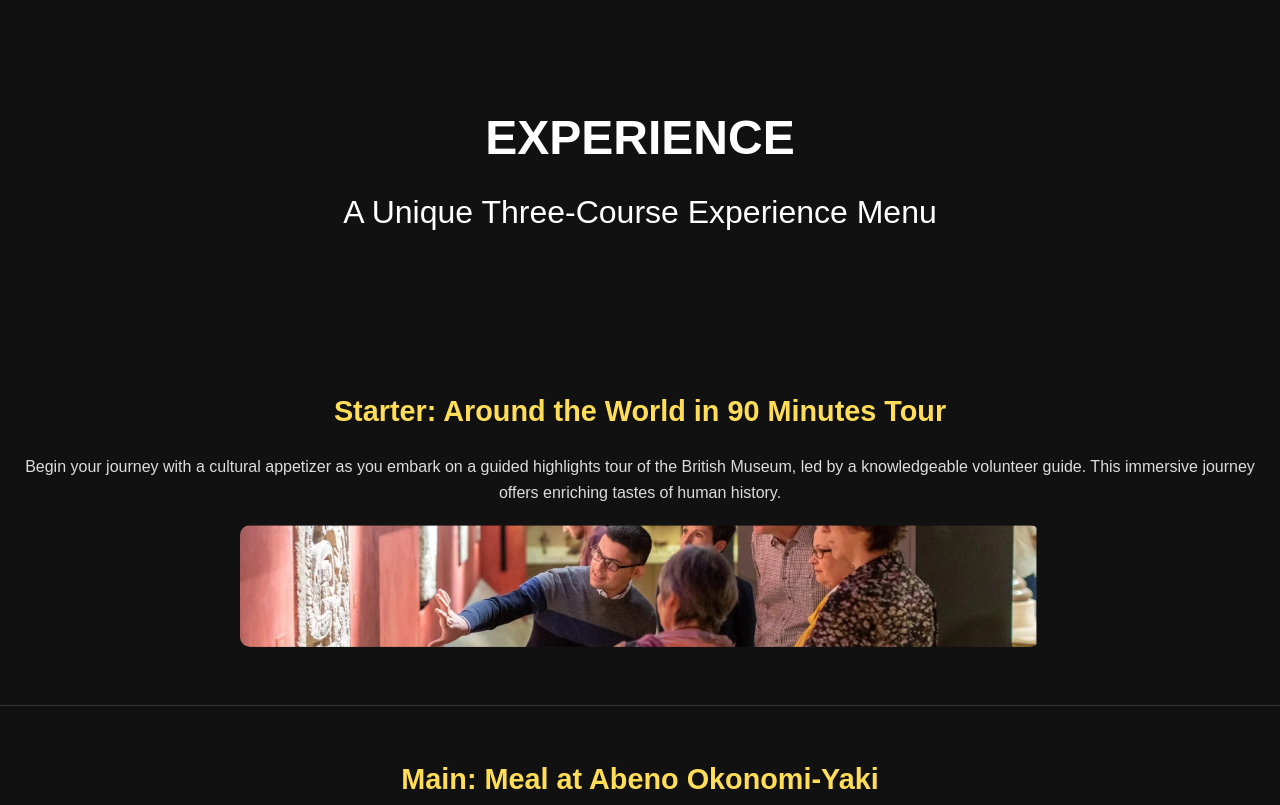
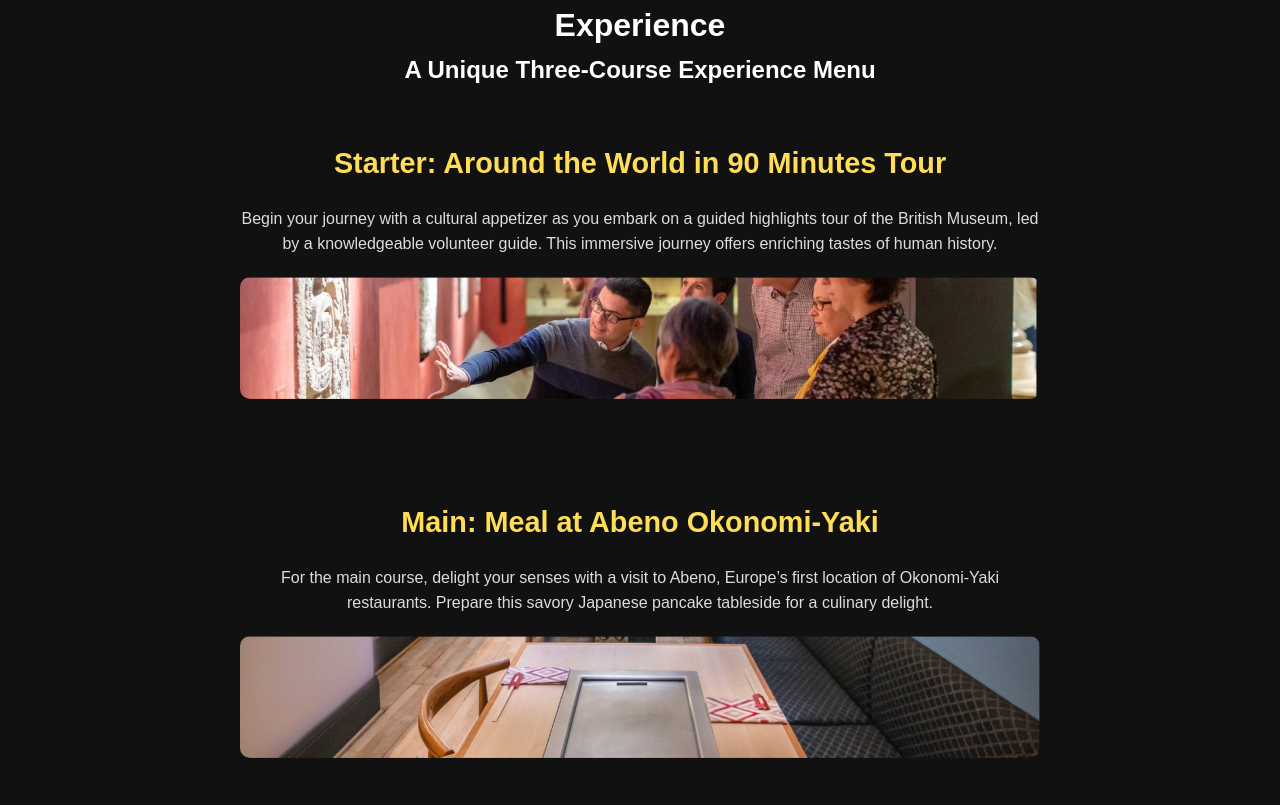
Before and after one commit to samsonfsb/3courseSimon, a plain HTML site: page index.html in a window 1280 px wide. Shown: the top 805 px of the page. Drawn offline with Linux system fonts and the light colour scheme.

Commit message:
Update style.css

```diff
--- a/style.css
+++ b/style.css
@@ -10,34 +10,16 @@ body {
   line-height: 1.6;
   color: #fff;
   background-color: #111;
+  text-align: center;
 }
 
-/* Hero Section */
-.hero {
-  background-image: url('images/hero.jpg');
-  background-size: cover;
-  background-position: center;
-  text-align: center;
-  color: white;
-  padding: 100px 20px;
-}
-
-.hero-content h1 {
-  font-size: 3rem;
-  text-transform: uppercase;
-  margin-bottom: 10px;
-}
-
-.hero-content h2 {
-  font-size: 2rem;
-  font-weight: lighter;
-}
-
-/* Course Sections */
+/* Course Container */
 .course {
   padding: 50px 20px;
-  text-align: center;
-  border-bottom: 1px solid #333;
+  text-align: left; /* Align text to the left */
+  display: flex;
+  flex-direction: column;
+  align-items: center;
 }
 
 .course h3 {
@@ -50,11 +32,13 @@ body {
   font-size: 1rem;
   margin-bottom: 20px;
   color: #ddd;
+  max-width: 800px; /* Set the maximum width */
+  text-align: center; /* Center align text within the container */
 }
 
 .course img {
   width: 100%;
-  max-width: 800px;
+  max-width: 800px; /* Set the same maximum width as the text */
   border-radius: 10px;
 }
 
@@ -74,4 +58,6 @@ body {
 .summary p {
   font-size: 1.2rem;
   color: #ccc;
+  max-width: 800px;
+  margin: 0 auto;
 }
```
